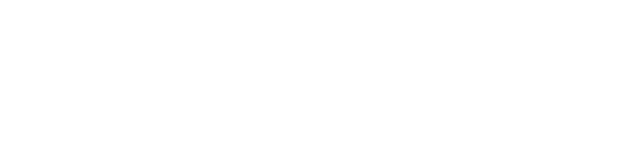
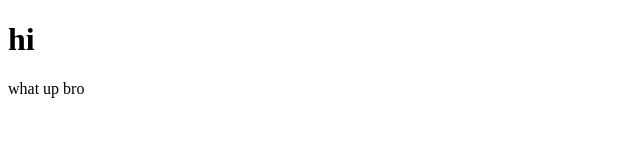
Before and after one commit to jypark7/practice-7, a plain HTML site: page index.html in a window 1280 px wide. Shown: the whole page, without its empty margins (0-640 px from the left). Drawn offline with Linux system fonts and the light colour scheme.

Commit message:
Add p tag

```diff
--- a/index.html
+++ b/index.html
@@ -6,6 +6,7 @@
     <title>Document</title>
 </head>
 <body>
-
+    <h1>hi</h1>
+    <p> what up bro </p>
 </body>
 </html>
```
